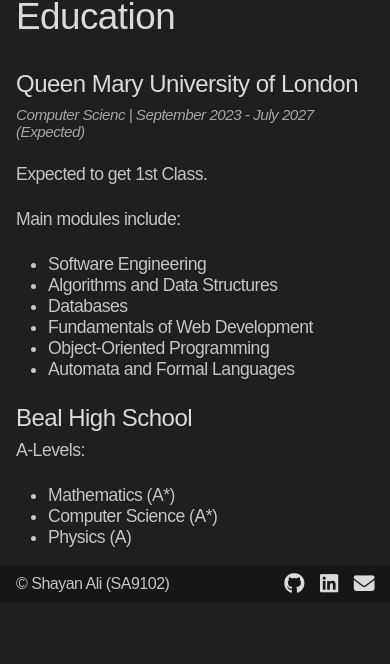
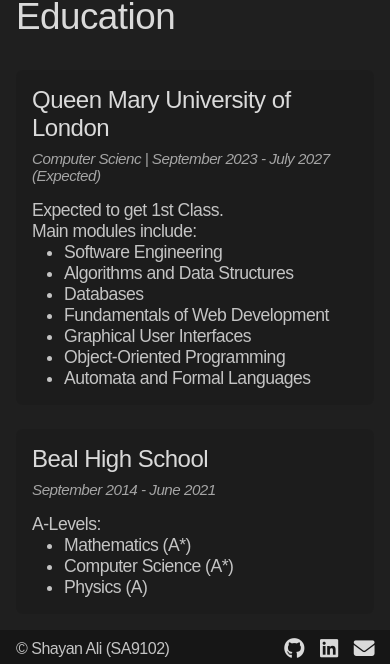
Before and after one commit to SA9102/sa9102.github.io, a React (Vite) app: page /home in a window 390 px wide. Both pictures are taken after a click on the item "EDUCATION". Shown: the part 241-905 px from the top of the page. Before the commit the page ends 844 px from the top, so only its background shows below. Built offline with nearby package versions, Linux system fonts and the light colour scheme; a web font is replaced by a local one.

Commit message:
changes to breakpoints and some styling

```diff
--- a/src/content/skillsAndExperience.ts
+++ b/src/content/skillsAndExperience.ts
@@ -3,11 +3,21 @@
   text: string[];
 };
 
-export const superdrug: paragraphsType[] = [
+type experienceType = {
+  work: string;
+  date: string;
+  content: paragraphsType[];
+};
+
+const experiences: experienceType[] = [
+  {
+    work: "Superdrug - Sales Assistant (part-time)",
+    date: "March 2023 - Present",
+    content: [
       {
         heading: "Teamwork and communication",
         text: [
-      `On the shop floor, I promptly alert my team members (via headset) of anything importance in the store,
+          `On the shop floor, I promptly alert my team members (via headset) of anything important in the store,
     such as assisting customers who require additional help, and addressing incidents like spillages and shoplifting. This proactive approach
     ensures that team members have an awareness of situations in the store, and thus take appropriate action. This helps us to better manage the store as a team.`,
           ``,
@@ -49,9 +59,12 @@
     provides a positive shopping experience for customers, and also deters any potential shoplifters.`,
         ],
       },
-];
-
-export const projects: paragraphsType[] = [
+    ],
+  },
+  {
+    work: "Personal Projects",
+    date: "January 2022 - Present",
+    content: [
       {
         heading: "Problem solving",
         text: [
@@ -75,14 +88,18 @@
         and breaking down components as much as possible.`,
         ],
       },
-];
-
-export const ALevelCoursework: paragraphsType[] = [
-  {
-    heading: "Written communication",
-    text: [
-      `I formally documented the entire development of the application;
-    from the requirements gathering, to the development, testing and evaluation of each prototype. `,
     ],
   },
 ];
+
+export default experiences;
+
+// export const ALevelCoursework: paragraphsType[] = [
+//   {
+//     heading: "Written communication",
+//     text: [
+//       `I formally documented the entire development of the application;
+//     from the requirements gathering, to the development, testing and evaluation of each prototype. `,
+//     ],
+//   },
+// ];
--- a/src/globals.scss
+++ b/src/globals.scss
@@ -40,10 +40,17 @@
   display: flex;
   flex-direction: column;
   gap: 1.5rem;
-  @media only screen and (min-width: $laptop) {
+
+  @media only screen and (min-width: $medium-screen) {
     margin: 2rem 0;
     align-self: center;
-    width: $page-width;
+    width: $page-width-medium;
+  }
+
+  @media only screen and (min-width: $bigger-screen) {
+    margin: 2rem 0;
+    align-self: center;
+    width: $page-width-big;
     // margin: 2rem 15rem;
   }
 
@@ -62,7 +69,7 @@
 li {
   font-size: 1.1rem;
   color: $accent-white-3;
-  @media only screen and (min-width: $laptop) {
+  @media only screen and (min-width: $bigger-screen) {
     font-size: 1.3rem;
   }
 }
@@ -87,13 +94,13 @@
   font-size: 2.6rem;
   font-weight: 700;
   margin-bottom: 1rem;
-  @media only screen and (min-width: $laptop) {
+  @media only screen and (min-width: $bigger-screen) {
     font-size: 3.5rem;
   }
 
-  @media only screen and (min-width: $desktop) {
-    font-size: 4rem;
-  }
+  // @media only screen and (min-width: $desktop) {
+  //   font-size: 4rem;
+  // }
 }
 
 h2 {
@@ -131,6 +138,18 @@
 h3 {
   font-size: 2rem;
 } */
+
+.card {
+  background-color: rgba(0, 0, 0, 0.082);
+  padding: 1rem;
+  border-radius: $border-radius-small;
+  h3 {
+    margin-bottom: 0.5rem;
+  }
+  h4 {
+    margin-bottom: 1rem;
+  }
+}
 
 .btn {
   padding: 0.3rem 1rem;
--- a/src/pages/EducationPage.tsx
+++ b/src/pages/EducationPage.tsx
@@ -4,6 +4,7 @@
   return (
     <>
       <h2>Education</h2>
+      <div className="card">
         <h3>Queen Mary University of London</h3>
         <h4>Computer Scienc | September 2023 - July 2027 (Expected)</h4>
         <p>Expected to get 1st Class.</p>
@@ -13,17 +14,21 @@
           <li>Algorithms and Data Structures</li>
           <li>Databases</li>
           <li>Fundamentals of Web Development</li>
+          <li>Graphical User Interfaces</li>
           <li>Object-Oriented Programming</li>
           <li>Automata and Formal Languages</li>
         </ul>
-
+      </div>
+      <div className="card">
         <h3>Beal High School</h3>
+        <h4>September 2014 - June 2021</h4>
         <p>A-Levels:</p>
         <ul>
           <li>Mathematics (A*)</li>
           <li>Computer Science (A*)</li>
           <li>Physics (A)</li>
         </ul>
+      </div>
     </>
   );
 };
--- a/src/pages/ProjectsPage.tsx
+++ b/src/pages/ProjectsPage.tsx
@@ -11,7 +11,7 @@
       <h2>Projects</h2>
       <div className={ProjectsPageCSS["all-projects"]}>
         {projects.map((content) => (
-          <article className={ProjectsPageCSS["project-card"]}>
+          <article className={`card ${ProjectsPageCSS["project-card"]}`}>
             <h3>{content.heading}</h3>
             <div className={ProjectsPageCSS["content-and-image"]}>
               <img src={content.image} className={ProjectsPageCSS.splash} />
--- a/src/pages/SkillsAndExpPage.tsx
+++ b/src/pages/SkillsAndExpPage.tsx
@@ -1,11 +1,28 @@
 import SkillsAndExpPageCSS from "../scss/SkillsAndExpPage.module.scss";
-import { projects, superdrug } from "../content/skillsAndExperience";
+import experiences from "../content/skillsAndExperience";
 
 const SkillsAndExpPage = () => {
   return (
     <>
       <h2>Experience</h2>
-      <h3>Superdrug - Sales Assistant (part-time)</h3>
+      {experiences.map((exp) => (
+        <div className="card">
+          <h3>{exp.work}</h3>
+          <h4>{exp.date}</h4>
+          <div className={SkillsAndExpPageCSS["paragraphs"]}>
+            {exp.content.map((cont) => (
+              <div className={`card ${SkillsAndExpPageCSS.paragraphs}`}>
+                <h5>{cont.heading}</h5>
+                {cont.text.map((paragraph) => (
+                  <p>{paragraph}</p>
+                ))}
+              </div>
+            ))}
+          </div>
+        </div>
+      ))}
+
+      {/* <h3>Superdrug - Sales Assistant (part-time)</h3>
       <h4>March 2023 - Present</h4>
       {superdrug.map((content) => (
         <article>
@@ -25,7 +42,7 @@
           <h5>{content.heading}</h5>
           <p>{content.text}</p>
         </article>
-      ))}
+      ))} */}
     </>
   );
 };
--- a/src/scss/Footer.module.scss
+++ b/src/scss/Footer.module.scss
@@ -6,7 +6,7 @@
   display: flex;
   justify-content: space-between;
   align-items: center;
-  @media only screen and (min-width: $laptop) {
+  @media only screen and (min-width: $bigger-screen) {
     justify-content: center;
     gap: 2rem;
     padding: 0.7rem 1rem;
@@ -15,7 +15,7 @@
 
 .footer p {
   font-size: 1rem;
-  @media only screen and (min-width: $laptop) {
+  @media only screen and (min-width: $bigger-screen) {
     font-size: 1.2rem;
   }
 }
@@ -27,7 +27,7 @@
 
 .icon {
   font-size: 1.3rem;
-  @media only screen and (min-width: $laptop) {
+  @media only screen and (min-width: $bigger-screen) {
     font-size: 1.5rem;
   }
 }
--- a/src/scss/Navbar.module.scss
+++ b/src/scss/Navbar.module.scss
@@ -22,7 +22,7 @@
   align-items: center;
   list-style-type: none;
 
-  @media only screen and (min-width: $laptop) {
+  @media only screen and (min-width: $bigger-screen) {
     justify-content: center;
   }
 
@@ -34,7 +34,7 @@
 .name-and-items {
   display: flex;
   justify-content: space-between;
-  width: $page-width;
+  width: $page-width-big;
   align-items: center;
 }
 
@@ -50,7 +50,7 @@
   font-size: 1.2rem;
 }
 
-@media only screen and (min-width: $laptop) {
+@media only screen and (min-width: $bigger-screen) {
   .navbar {
     // width: 100%;
     display: flex;
--- a/src/scss/ProjectsPage.module.scss
+++ b/src/scss/ProjectsPage.module.scss
@@ -1,9 +1,6 @@
 @import "./variables";
 
 .project-card {
-  background-color: rgba(0, 0, 0, 0.082);
-  padding: 1rem;
-  border-radius: $border-radius-small;
   h3 {
     margin: 0;
   }
@@ -14,7 +11,7 @@
   gap: 1rem;
 
   img {
-    max-width: 400px;
+    max-width: 300px;
   }
 
   button,
@@ -37,7 +34,7 @@
   }
 }
 
-@media only screen and (min-width: $laptop) {
+@media only screen and (min-width: $bigger-screen) {
   .project-card {
     img {
       max-width: 300px;
--- a/src/scss/_variables.scss
+++ b/src/scss/_variables.scss
@@ -22,9 +22,11 @@
 $border-radius-medium: 2rem;
 $border-radius-full: 20rem;
 
-$laptop: 992px;
-$desktop: 1500px;
+$medium-screen: 750px;
 
-$page-width: 750px;
+$bigger-screen: 930px;
+
+$page-width-medium: 650px;
+$page-width-big: 750px;
 
 $transition: all 0.08s;
--- a/src/utils/breakpoints.ts
+++ b/src/utils/breakpoints.ts
@@ -1,3 +1,3 @@
 // Breakpoints
-export const laptop = "992px";
+export const laptop = "930px";
 export const desktop = "1500px";
```
Also changed, not shown: src/scss/HomePage.module.scss (+5 -5 lines). Lines whose indentation alone changed are shown as unchanged.
